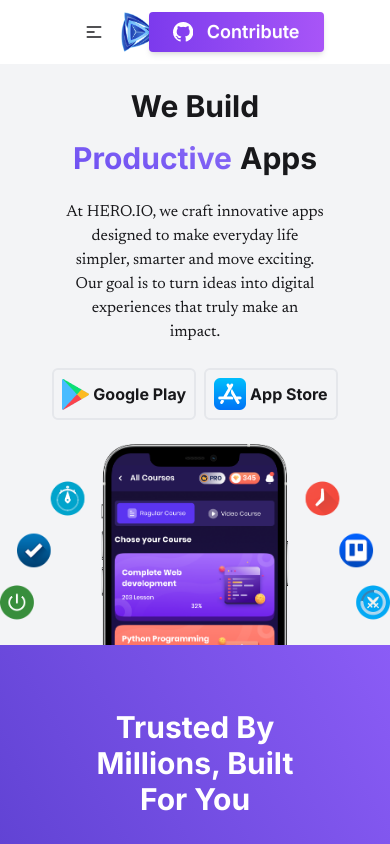
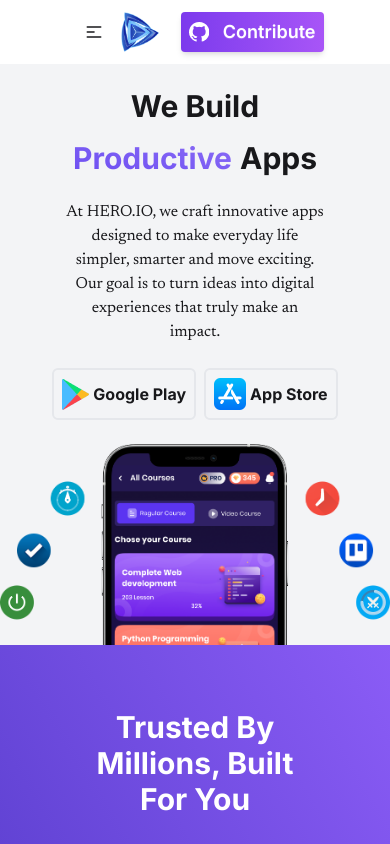
Before and after one commit to kamrul-huda/mission-restart-a3, a React (Vite) app: page / in a window 390 px wide. Shown: the top 844 px of the page. Built offline with nearby package versions, Linux system fonts and the light colour scheme.

Commit message:
modify appdetail page

```diff
--- a/src/components/App/AppDetail.jsx
+++ b/src/components/App/AppDetail.jsx
@@ -29,7 +29,7 @@
     <div className="bg-gray-100 min-h-screen">
       <div className="mx-auto pt-6  w-[70%]">
         <div className="bg-base-100 flex flex-col md:flex-row gap-6 items-center p-4 sm:p-6 rounded-lg shadow-md">
-          <div className="h-full bg-base-600 w-full  md:w-2/5">
+          <div className="h-full bg-base-600 w-full  md:w-3/9">
             <img
               src={appData.image || "https://via.placeholder.com/150"}
               alt={appData.title}
@@ -37,7 +37,7 @@
             />
           </div>
 
-          <div className="flex flex-col justify-start gap-4 w-full md:w-3/5">
+          <div className="flex flex-col justify-start gap-4 w-full md:w-6/9">
             <h2 className="text-xl sm:text-2xl lg:text-3xl font-bold">
               {appData.title}
             </h2>
@@ -50,7 +50,7 @@
 
             <div className="divider my-2"></div>
 
-            <div className="grid lg:grid-cols-6 grid-cols-1 gap-4 text-center sm:text-left">
+            <div className="grid lg:grid-cols-3 grid-cols-1 gap-4 text-center sm:text-left">
               <div className="flex flex-col items-center sm:items-start">
                 <Download className="h-8 w-8 text-success mb-1" />
                 <p className="text-sm text-gray-500">Downloads</p>
--- a/src/components/Shared/Navbar.jsx
+++ b/src/components/Shared/Navbar.jsx
@@ -69,14 +69,14 @@
               {links}
             </ul>
           </div>
-          <div className="flex items-center gap-3">
+          <div className="flex items-center gap-1">
             <img
               onClick={() => navigate("/")}
               src={logo}
               alt="Hero Logo"
               class="w-10 h-10"
             />
-            <h1 className="text-2xl font-bold bg-gradient-to-tr from-[#6C4CF1] to-[#8B6CF6] bg-clip-text text-transparent">
+            <h1 className="hidden md:block text-2xl font-bold bg-gradient-to-tr from-[#6C4CF1] to-[#8B6CF6] bg-clip-text text-transparent">
               HERO.IO
             </h1>
           </div>
@@ -87,7 +87,7 @@
           </ul>
         </div>
         <div className="navbar-end">
-          <a className="btn border-none my-auto text-white font-semibold text-lg px-6 bg-gradient-to-r from-[#7C3AED] to-[#A855F7] hover:from-[#6D28D9] hover:to-[#9333EA] shadow-md transition-all">
+          <a className="btn border-none my-auto text-white font-semibold text-lg px-2 md:px-6 bg-gradient-to-r from-[#7C3AED] to-[#A855F7] hover:from-[#6D28D9] hover:to-[#9333EA] shadow-md transition-all">
             <span className="text-2xl mr-2">
               <img src={contributeIcon} alt="" />
             </span>
```
